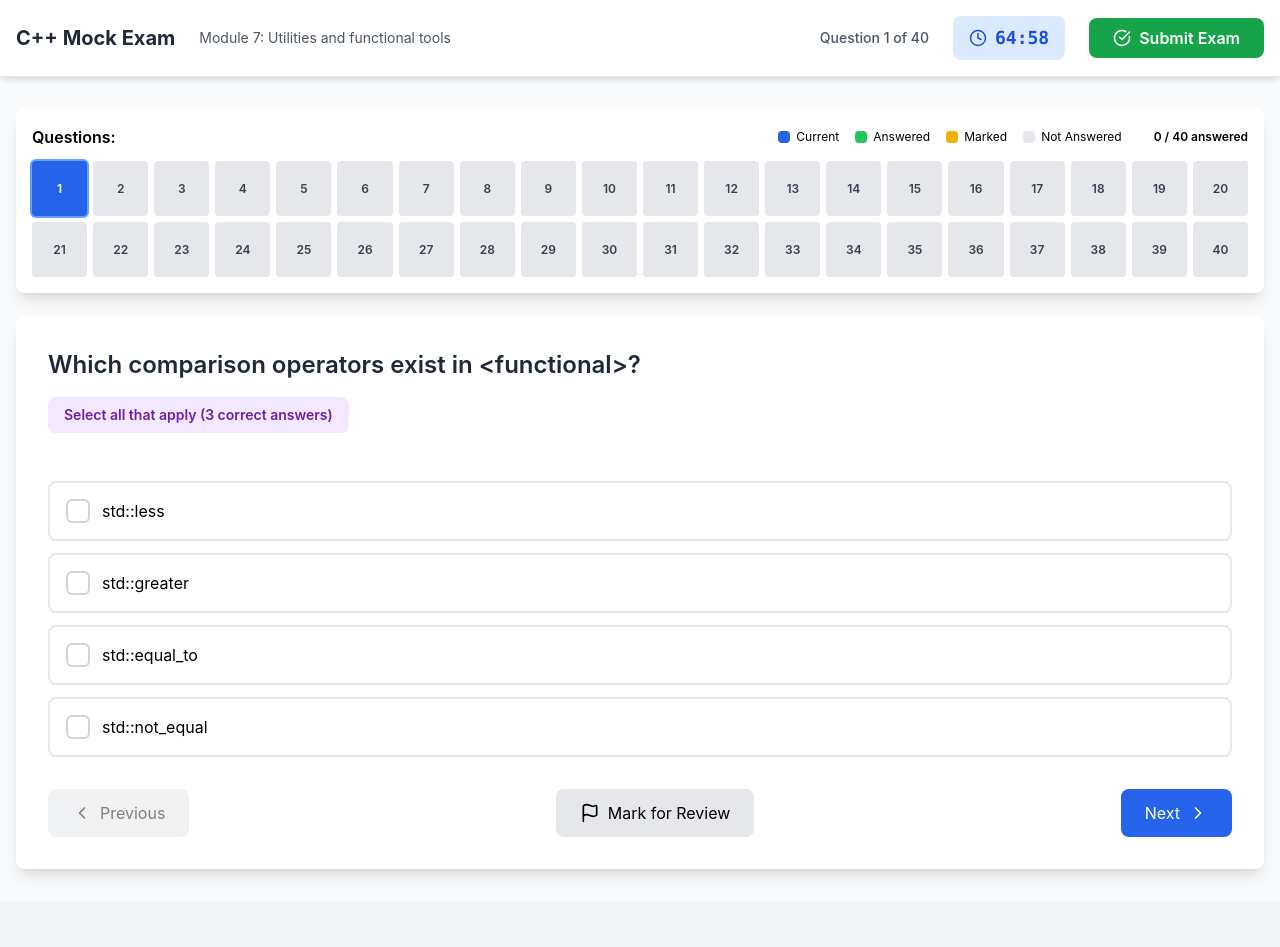
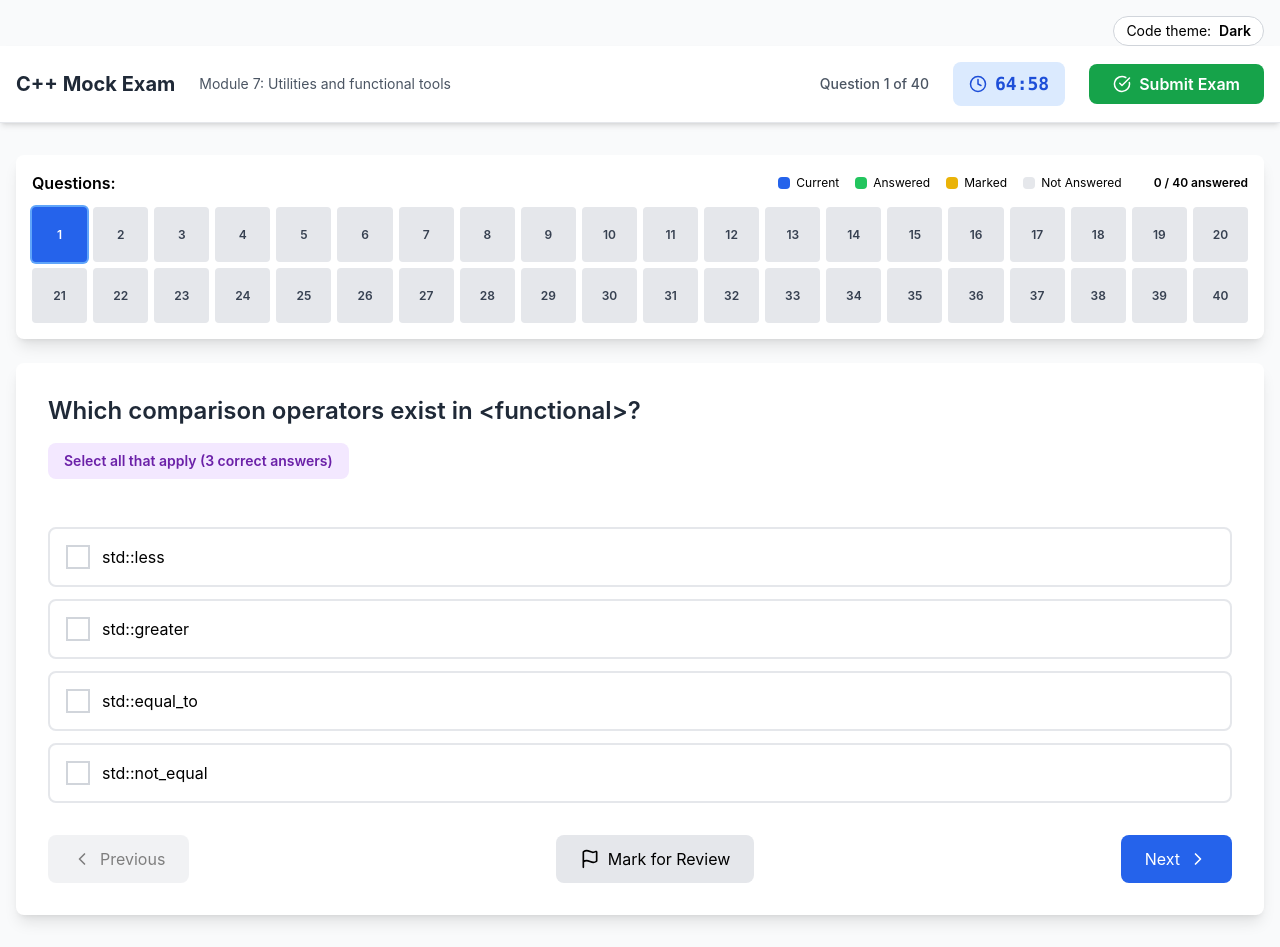
Before and after one commit to tessapower/cpp-mock-exam, a React (Vite) app: page / in a window 1280 px wide. Both pictures are taken after a click on the button "Start Exam". Before the commit the page ends 901 px from the top, so only its background shows below. Built offline with nearby package versions, Linux system fonts and the light colour scheme.

Commit message:
Support rendering code blocks with dark/light theme

```diff
--- a/src/components/ExamApp.tsx
+++ b/src/components/ExamApp.tsx
@@ -1,4 +1,4 @@
-import React from 'react';
+import React, { useState } from 'react';
 import { QuestionBank } from '../data/questionBank';
 import { useExamState } from '../hooks/useExamState';
 import { WelcomeScreen } from './WelcomeScreen';
@@ -6,8 +6,15 @@ import HistoryScreen from './HistoryScreen';
 import { ExamScreen } from './ExamScreen';
 import ResultsScreen from './ResultsScreen';
 
+export type CodeTheme = 'light' | 'dark';
+
 const ExamApp: React.FC = () => {
   const { state, actions } = useExamState(QuestionBank);
+  const [codeTheme, setCodeTheme] = useState<CodeTheme>('dark');
+
+  const toggleCodeTheme = () => {
+    setCodeTheme(prev => (prev === 'dark' ? 'light' : 'dark'));
+  };
 
   // Welcome Screen
   if (!state.examStarted) {
@@ -48,6 +55,15 @@ const ExamApp: React.FC = () => {
 
   // Exam Screen
   return (
+    <div className="min-h-screen bg-gray-50">
+      <div className="max-w-7xl mx-auto px-4 pt-4 flex justify-end">
+        <button
+          onClick={toggleCodeTheme}
+          className="text-sm px-3 py-1 rounded-full border border-gray-300 bg-white hover:bg-gray-100"
+        >
+          Code theme: <span className="font-semibold ml-1">{codeTheme === 'dark' ? 'Dark' : 'Light'}</span>
+        </button>
+      </div>
       <ExamScreen
         examQuestions={state.examQuestions}
         currentQuestion={state.currentQuestion}
@@ -58,7 +74,9 @@ const ExamApp: React.FC = () => {
         onToggleAnswer={actions.toggleAnswer}
         onToggleMarkReview={actions.toggleMarkReview}
         onSubmit={actions.submitExam}
+        codeTheme={codeTheme}
       />
+    </div>
   );
 };
 
--- a/src/components/ExamScreen.tsx
+++ b/src/components/ExamScreen.tsx
@@ -3,6 +3,7 @@ import type { Question, SelectedAnswers } from '../types/exam.types';
 import { ExamHeader } from './ExamHeader';
 import { QuestionNavigator } from './QuestionNavigator';
 import { QuestionCard } from './QuestionCard';
+import type { CodeTheme } from './ExamApp';
 
 interface ExamScreenProps {
   examQuestions: Question[];
@@ -14,6 +15,7 @@ interface ExamScreenProps {
   onToggleAnswer: (index: number) => void;
   onToggleMarkReview: () => void;
   onSubmit: () => void;
+  codeTheme: CodeTheme;
 }
 
 export const ExamScreen: React.FC<ExamScreenProps> = ({
@@ -25,7 +27,8 @@ export const ExamScreen: React.FC<ExamScreenProps> = ({
   onSetCurrentQuestion,
   onToggleAnswer,
   onToggleMarkReview,
-  onSubmit
+  onSubmit,
+  codeTheme
 }) => {
   if (!examQuestions || examQuestions.length === 0) {
     return (
@@ -69,6 +72,7 @@ export const ExamScreen: React.FC<ExamScreenProps> = ({
           isMarked={markedForReview.has(currentQuestion)}
           canGoPrevious={currentQuestion > 0}
           canGoNext={currentQuestion < examQuestions.length - 1}
+          codeTheme={codeTheme}
         />
       </div>
     </div>
--- a/src/components/QuestionCard.tsx
+++ b/src/components/QuestionCard.tsx
@@ -3,7 +3,8 @@ import { ChevronLeft, ChevronRight, Flag } from 'lucide-react';
 import type { Question } from '../types/exam.types';
 import ReactMarkdown from 'react-markdown';
 import { Prism as SyntaxHighlighter } from 'react-syntax-highlighter';
-import { oneDark } from 'react-syntax-highlighter/dist/esm/styles/prism';
+import { oneDark, oneLight } from 'react-syntax-highlighter/dist/esm/styles/prism';
+import type { CodeTheme } from './ExamApp';
 
 interface QuestionCardProps {
   question: Question;
@@ -15,6 +16,7 @@ interface QuestionCardProps {
   isMarked: boolean;
   canGoPrevious: boolean;
   canGoNext: boolean;
+  codeTheme: CodeTheme;
 }
 
 export const QuestionCard: React.FC<QuestionCardProps> = ({
@@ -26,9 +28,12 @@ export const QuestionCard: React.FC<QuestionCardProps> = ({
   onMarkReview,
   isMarked,
   canGoPrevious,
-  canGoNext
+  canGoNext,
+  codeTheme
 }) => {
   const isSingleChoice = question.type === 'single';
+
+  const codeStyle = codeTheme === 'dark' ? oneDark : oneLight;
 
   return (
     <div className="bg-white rounded-lg shadow-lg p-8">
@@ -42,7 +47,7 @@ export const QuestionCard: React.FC<QuestionCardProps> = ({
 
                 if (inline || !languageMatch) {
                   return (
-                    <code className="bg-gray-100 rounded px-1 py-0.5 text-sm">
+                    <code className="bg-gray-100 rounded px-1 py-0.5 text-sm font-mono">
                       {children}
                     </code>
                   );
@@ -50,14 +55,16 @@ export const QuestionCard: React.FC<QuestionCardProps> = ({
 
                 const language = languageMatch[1];
                 return (
+                  <div className="text-sm font-mono my-2">
                     <SyntaxHighlighter
-                    style={oneDark}
+                      style={codeStyle}
                       language={language}
                       PreTag="div"
-                    className="rounded-md text-sm my-2"
+                      customStyle={{ margin: 0 }}
                     >
                       {String(children).replace(/\n$/, '')}
                     </SyntaxHighlighter>
+                  </div>
                 );
               }
             }}
```
Lines whose indentation alone changed are shown as unchanged.
